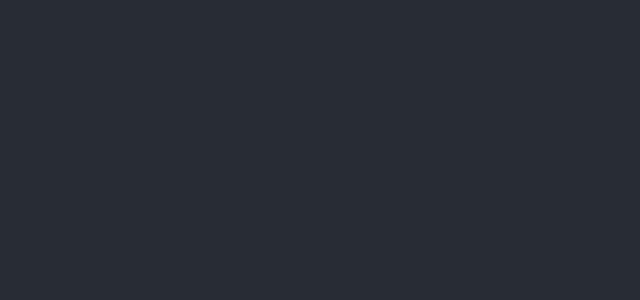
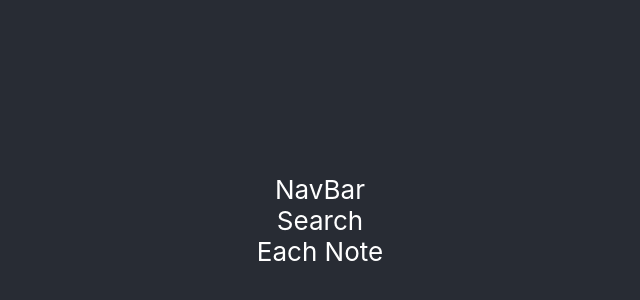
Before and after one commit to bklarer/note-taker-app, a React (Create React App) app: page / in a window 1280 px wide. Shown: the part 180-480 px from the top of the page, without its empty margins (320-960 px from the left). Built offline with nearby package versions, Linux system fonts and the light colour scheme.

Commit message:
Create component structure

```diff
--- a/src/components/App.js
+++ b/src/components/App.js
@@ -1,8 +1,15 @@
 import '../App.css';
+import Search from './Search'
+import Navbar from './Navbar';
+import NoteContainer from './NoteContainer';
+
 
 function App() {
   return (
     <div className="App">
+      <Navbar/>
+      <Search/>
+      <NoteContainer/>
 
     </div>
   );
--- /dev/null
+++ b/src/components/Navbar.js
@@ -0,0 +1,14 @@
+
+
+
+
+function Navbar() {
+
+
+    return (
+        <div>NavBar</div>
+    )
+
+}
+
+export default Navbar;
--- /dev/null
+++ b/src/components/Note.js
@@ -0,0 +1,15 @@
+
+
+
+
+
+function Note() {
+
+
+
+    return (
+        <div>Each Note</div>
+    )
+}
+
+export default Note;
--- /dev/null
+++ b/src/components/NoteContainer.js
@@ -0,0 +1,17 @@
+import Note from './Note'
+
+
+function NoteContainer () {
+
+
+    return(
+        <div>
+            <Note/>
+        </div>
+
+
+    )
+}
+
+
+export default NoteContainer;
--- /dev/null
+++ b/src/components/Search.js
@@ -0,0 +1,13 @@
+
+
+function Search () {
+
+
+
+    return(
+        <div>Search</div>
+    )
+}
+
+
+export default Search;
```
Also changed, not shown: src/components/NoteForm.js (added, +11 -0 lines).
